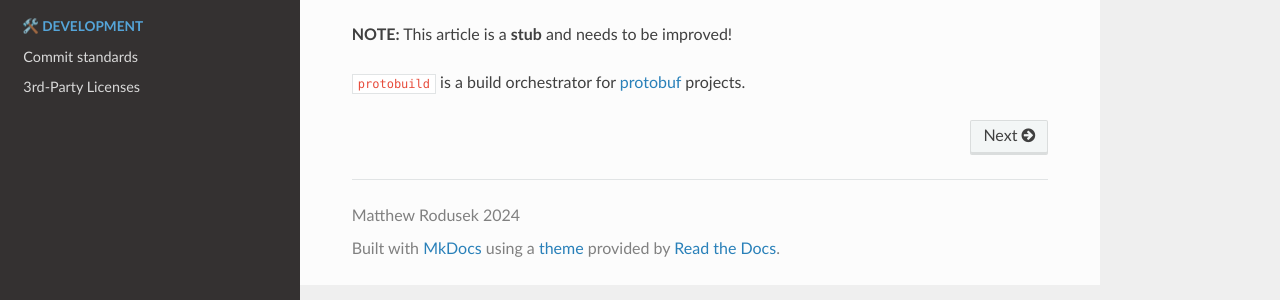
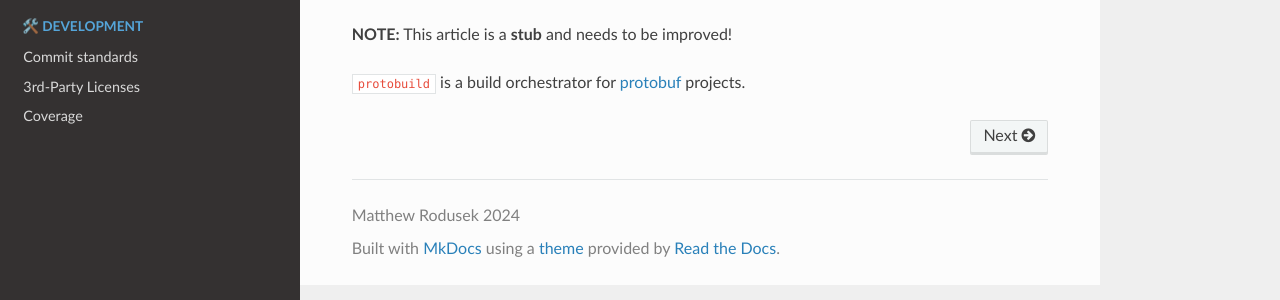
Before and after one commit to bitwizeshift/protobuild, an MkDocs documentation site: the page built from docs/index.md, in a window 1280 px wide. Shown: the part 138-438 px from the top of the page. Built offline with MkDocs 1.6.1, drawn with Linux system fonts in a browser that asks for light colours; nearby versions of some CDN libraries.

Commit message:
Add coverage reporting to documentation
We are generating coverage files for the tests, but we are not
displaying them in the documentation. This commit adds a section
to the documentation that hosts the generated coverage information.

Change-Category: infrastructure

```diff
--- a/mkdocs.yaml
+++ b/mkdocs.yaml
@@ -26,9 +26,14 @@ theme:
 plugins:
   - search
   - mermaid2
+  - coverage:
+      page_name: coverage
+      html_report_dir: htmlcov
 
 nav:
   - 🏠 Home: index.md
   - 🛠️ Development:
       - Commit standards: development/commit-standards.md
+      # These two files are generated
       - 3rd-Party Licenses: development/licenses.md
+      - Coverage: coverage.md
```
Also changed, not shown: 1 other file.
